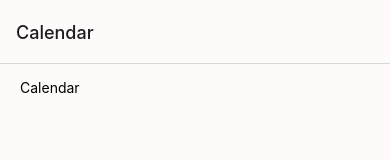
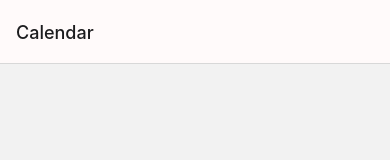
Before and after one commit to saul-atomrigs/kpop_typescript_RN, a React Native app: screen /Calendar in a window 390 px wide. Shown: the top 160 px of the page. Built offline with nearby package versions, Linux system fonts and the light colour scheme.

Commit message:
feat: Calendar feature setup

```diff
--- a/app/components/view/calendar/Calendar.tsx
+++ b/app/components/view/calendar/Calendar.tsx
@@ -1,13 +1,197 @@
-import {StyleSheet, Text, View} from 'react-native';
-import React from 'react';
-import {COLORS, STYLES} from '../../../styles/common';
+import {SafeAreaView, StyleSheet, Text, TouchableOpacity, View} from 'react-native';
+import React, {useEffect, useState} from 'react';
+import AsyncStorage from '@react-native-async-storage/async-storage';
+import {Agenda} from 'react-native-calendars';
+import {BellRinging, Plus} from 'phosphor-react-native';
 
-export default function Calendar() {
+import {COLORS, STYLES, WIDTH, HEIGHT} from '../../../styles/common';
+
+// import Amplify, { API, graphqlOperation } from 'aws-amplify';
+// import config from '../src/aws-exports';
+// import { listEvents } from '../src/graphql/queries';
+
+export default function Calendar({navigation}: any) {
+  const [items, setItems] = useState([]);
+
+  const fetchItems = async () => {
+    try {
+      // const itemData = await API.graphql(graphqlOperation(listEvents))
+      // setItems(itemData.data.listEvents.items)
+    } catch (error) {
+      console.log('error', error);
+    }
+  };
+
+  useEffect(() => {
+    fetchItems();
+  });
+
+  // Read isEnabled from AsyncStorate
+  // const STORAGE_KEY = props.id;
+  // useEffect(() => {
+  //   AsyncStorage.getItem(STORAGE_KEY).then(value => {
+  //     if (value !== null) {
+  //       setIsEnabled(JSON.parse(value));
+  //     }
+  //   });
+  // });
+
+  const onPressItem = (props: any) =>
+    navigation.navigate('DetailedSchedule', {
+      artist: props.artist,
+      event: props.event,
+      date: props.date,
+      id: props.id,
+    });
+
+  const rowHasChanged = (r1, r2) => r1.text !== r2.text;
+
+  /**
+   * COMPONENTS:
+   */
+  function renderEmptyDate() {
+    return <View style={styles.emptyDate}>{/* <Text>Waiting for new activities...</Text> */}</View>;
+  }
+
+  /**
+   * Each component in the Agenda
+   * @param props
+   * @returns Each component in the Agenda
+   */
+  const renderItem = (props: any) => {
+    return (
+      <SafeAreaView style={STYLES.app}>
+        <Agenda
+          items={itemsReduced}
+          dayLoading={false}
+          renderItem={renderItem}
+          renderEmptyData={renderEmptyDate}
+          rowHasChanged={rowHasChanged}
+          showClosingKnob={true}
+          markingType={'custom'}
+          // refreshing={refreshing}
+          // onRefresh={onRefresh}
+          showScrollIndicator={true}
+          theme={{
+            textDayFontWeight: '500',
+            textMonthFontWeight: '500',
+            todayButtonFontWeight: '500',
+            textDayHeaderFontWeight: '500',
+            calendarBackground: '#fff',
+            agendaKnobColor: 'gray',
+            agendaTodayColor: 'blue',
+            dotColor: '#000',
+            textSectionTitleColor: '#000',
+            textSectionTitleDisabledColor: '#d9e1e8',
+            selectedDayBackgroundColor: '#000',
+            selectedDayTextColor: '#ffffff',
+            monthTextColor: 'blue',
+            todayTextColor: 'blue',
+            dayTextColor: '#2d4150',
+            textDisabledColor: '#d9e1e8',
+            selectedDotColor: '#ffffff',
+            'stylesheet.calendar.header': {
+              // marginBottom: 80,
+            },
+          }}
+          // style={styles.container}
+          hideExtraDays={false}
+        />
+
+        <TouchableOpacity style={styles.item} onPress={onPressItem}>
+          <Text style={styles.artist}>{props.artist}</Text>
+          <View style={styles.eventContainer}>
+            <View>{props.icon}</View>
+            <Text style={styles.event}>{props.event}</Text>
+          </View>
+          <View style={styles.stats}></View>
+          {/* <Divider style={styles.divider} /> */}
+          <View style={styles.stats}>
+            <BellRinging size={20} />
+          </View>
+        </TouchableOpacity>
+      </SafeAreaView>
+    );
+  };
+
+  // GROUP MULTIPLE SCHEDULES ON THE SAME DAY & CONVERT TO CALENDAR TYPE OBJECT
+  let itemsReduced = items.reduce(function (r, a) {
+    r[a.date] = r[a.date || []];
+    r[a.date].push(a);
+    return r;
+  }, Object.create(null));
+
   return (
-    <View style={STYLES.app}>
-      <Text>Calendar</Text>
+    <View style={styles.floatingBtnContainer}>
+      <TouchableOpacity
+        style={styles.floatingBtn}
+        // onPress={() => navigation.navigate('AddSchedule')}
+      >
+        <Plus color="snow" weight="bold" />
+      </TouchableOpacity>
     </View>
   );
 }
 
-const styles = StyleSheet.create({});
+const styles = StyleSheet.create({
+  item: {
+    backgroundColor: '#fff',
+    flex: 1,
+    borderRadius: 13,
+    padding: 10,
+    marginTop: 10,
+    marginRight: 20,
+  },
+  artist: {
+    fontWeight: '800',
+  },
+  eventContainer: {
+    flexDirection: 'row',
+  },
+  event: {
+    marginHorizontal: 10,
+    fontSize: 16,
+  },
+  stats: {
+    flexDirection: 'row',
+    marginHorizontal: 10,
+    justifyContent: 'flex-end',
+  },
+  emptyDate: {
+    height: 15,
+    flex: 1,
+    paddingTop: 30,
+  },
+  floatingBtnContainer: {
+    justifyContent: 'center',
+    alignItems: 'center',
+  },
+  floatingBtn: {
+    borderWidth: 1,
+    flexDirection: 'row',
+    alignItems: 'center',
+    justifyContent: 'center',
+    position: 'relative',
+    bottom: 100,
+    borderRadius: 20,
+    padding: 10,
+    // elevation: 2,
+    backgroundColor: 'black',
+    // shadow ios:
+    shadowColor: 'lightgray',
+    shadowOffset: {
+      width: 5,
+      height: 5,
+    },
+    shadowOpacity: 0.5,
+    shadowRadius: 5,
+    // shadow android:
+    elevation: 0.8,
+  },
+  floatingBtnText: {
+    fontSize: 16,
+    fontWeight: '700',
+    color: '#fff',
+    textDecorationLine: 'underline',
+  },
+});
```
